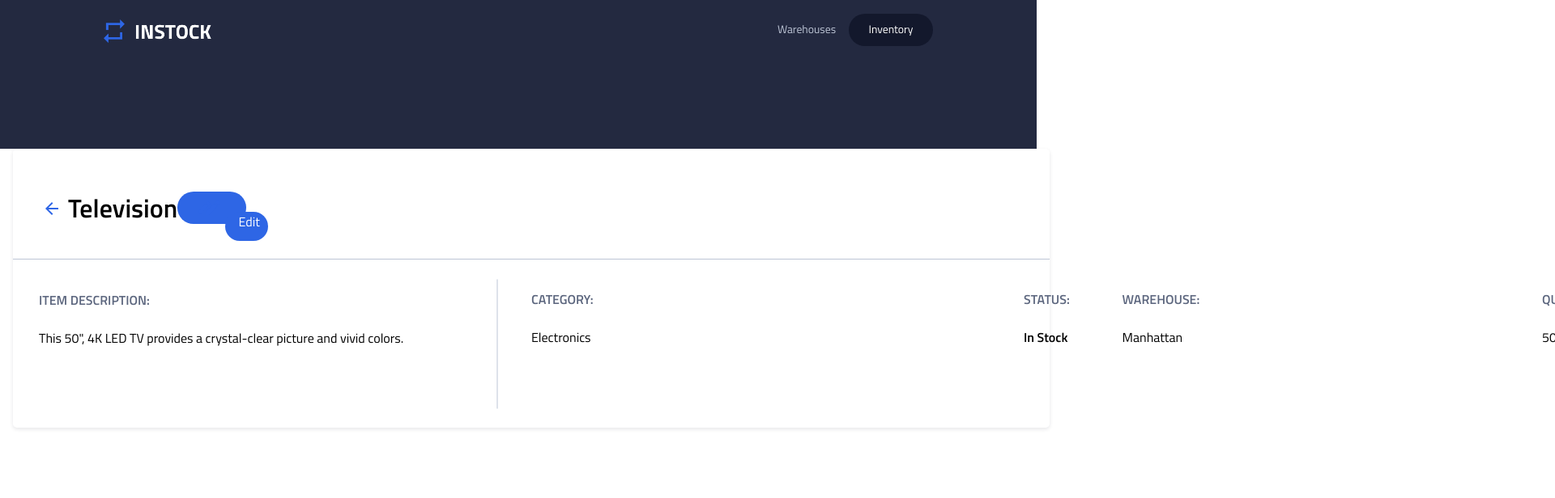
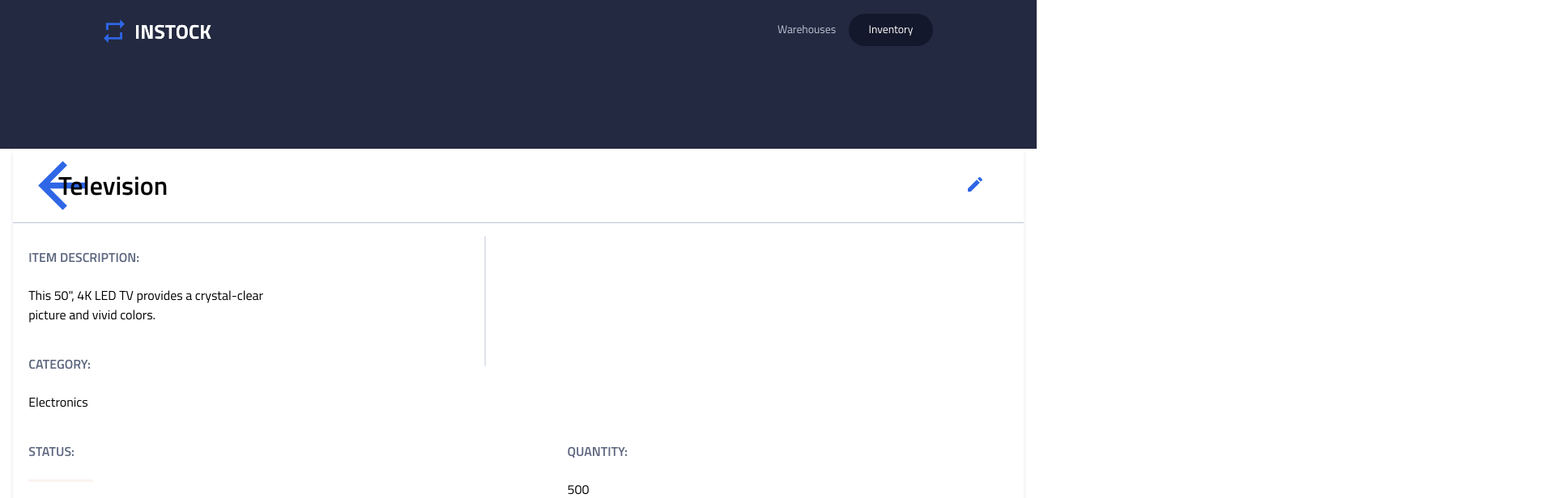
Before and after one commit to cathybi/instock-client, a React (Create React App) app: page /inventory/add in a window 1280 px wide. Shown: the top 616 px of the page at 81% size, 1920 px wide, since content can reach past the window. Built offline with nearby package versions, Linux system fonts and the light colour scheme; no server answers.

Commit message:
some changes done in AddEditInventory component

```diff
--- a/src/components/AddEditInventory/AddEditInventory.jsx
+++ b/src/components/AddEditInventory/AddEditInventory.jsx
@@ -1,9 +1,9 @@
-import './AddEditInventory.scss'
-import { Link } from 'react-router-dom';
-import arrow from './../../assets/icons/arrow_back-24px.svg'
-import edit from './../../assets/icons/edit-24px.svg'
-import React, { useState, useEffect } from 'react';
-import axios from 'axios';
+import "./AddEditInventory.scss";
+import { Link } from "react-router-dom";
+import arrowBack from "../../assets/icons/arrow_back-24px.svg";
+import editIcon from "../../assets/icons/edit-24px.svg";
+import React, { useState, useEffect } from "react";
+import axios from "axios";
 
 function AddEditInventory() {
   const [inventoryItem, setInventoryItem] = useState({});
@@ -11,25 +11,39 @@ function AddEditInventory() {
   useEffect(() => {
     axios
       .get(``)
-            .then(res => {
+      .then((res) => {
         setInventoryItem(res.data);
       })
-            .catch(err => console.error);
+      .catch((err) => console.error);
   }, []);
 
   return (
     <>
       <div className="inventory-item">
-                <div className="inventory-item__header">
+        <div className="inventory-item__nav">
+          <div className="inventory-item__back">
             <Link className="inventory-item__link" to="/inventory">
-                        <img className="inventory-item__icon-arrow" src={arrow} alt="Back Arrow" />
+              <img
+                src={arrowBack}
+                alt="arrow back"
+                className="inventory-item__arrowIcon"
+              />
             </Link>
-                    {/* <h1 className="inventory-item__heading">{inventoryItem.itemName}</h1> */}
-                    <h1 className="inventory-item__heading">Television</h1>
-                    <Link className="inventory-item__link-edit" to={`/inventory/${inventoryItem.id}/edit`} >
-                        <img className="inventory-item__icon-edit" src={edit} alt="Edit Item" />
-                        <p className="inventory-item__icon-text">Edit</p>
+            <h1 className="inventory-item__title">Television</h1>
+          </div>
+
+          <div className="sinventory-item__edit">
+            <Link
+              className="inventory-item__link"
+              to={`/inventory/${inventoryItem.id}/edit`}
+            >
+              <img
+                src={editIcon}
+                alt="edit icon"
+                className="inventory-item__editIcon"
+              />
             </Link>
+          </div>
         </div>
 
         <div className="inventory-item__underline"></div>
@@ -40,7 +54,10 @@ function AddEditInventory() {
           <div className="inventory-item__details">
             <h4 className="inventory-item__subheading">ITEM DESCRIPTION:</h4>
             {/* <p className="inventory-item__information">{inventoryItem.description}</p> */}
-                        <p className="inventory-item__information">This 50", 4K LED TV provides a crystal-clear picture and vivid colors.</p>
+            <p className="inventory-item__information">
+              This 50", 4K LED TV provides a crystal-clear picture and vivid
+              colors.
+            </p>
           </div>
 
           <div className="inventory-item__details">
@@ -51,15 +68,15 @@ function AddEditInventory() {
 
           <div className="inventory-item__details-status">
             <h4 className="inventory-item__subheading">STATUS:</h4>
-                        {/* <p className={inventoryItem.status === "In Stock" ? "inventory-item__information--green" : "inventory-item__information--red"} >
+
+            <div
+              className={`inventory__status ${
+                inventoryItem.status === "In Stock"
+                  ? "in-stock"
+                  : "out-of-stock"
+              }`}
+            >
               {inventoryItem.status}
-                        </p> */}
-                        {/* <p className={inventoryItem.status === "In Stock" ? "inventory-item__information--green" : "inventory-item__information--red"} >
-                            {"In Stock"}
-                        </p> */}
-                        <div className={`inventory__status ${inventoryItem.status === "In Stock" ? "in-stock" : "out-of-stock"}`}>
-                            {/* {inventoryItem.status} */}
-                            {"In Stock"}
             </div>
           </div>
 
@@ -74,11 +91,10 @@ function AddEditInventory() {
             {/* <p className="inventory-item__information">{inventoryItem.warehouseName}</p> */}
             <p className="inventory-item__information">Manhattan</p>
           </div>
-
         </div>
       </div>
     </>
-    )
+  );
 }
 
 export default AddEditInventory;
--- a/src/components/AddEditInventory/AddEditInventory.scss
+++ b/src/components/AddEditInventory/AddEditInventory.scss
@@ -4,93 +4,42 @@
 
 .inventory-item {
   margin: 0 1rem 6.875rem;
-//   border-top: none;
   box-shadow: 0 0.125rem 0.3125rem rgba(19, 24, 44, 0.1);
   border-radius: 5px;
   background: $primary-white;
 
-  @include tablet {
-    width: 100%;
-    // margin-top: -0.7rem;
+  &__nav {
+    border-bottom: 1px solid $secondary-cloud;
+    padding-left: $m-margin;
+    padding-right: $m-margin;
+    display: flex;
+    justify-content: space-between;
   }
 
-  // @include desktop {
-  //   width: 1020px;
-  //   margin: 0 auto;
-  // }
+  &__link {
+    display: flex;
+    // padding-top: 2rem;
+  }
 
-  &__header {
-    padding: 1.5rem 1rem 1.5rem;
+  &__back {
     display: flex;
-    align-items: center;
+  }
+
+  &__edit {
+    display: flex;
+    margin-right: 2rem;
 
     @include tablet {
-      padding: 2rem 2.25rem 1rem;
+      margin-right: 3rem;
+    }
+  }
+  &__editIcon {
+    padding: 2rem;
   }
 
-    @include desktop {
-      padding: 1.7rem 2.25rem 1.1rem;
-      position: relative;
-    }
-  }
-
-
-  &__heading {
-    padding-left: 0.25rem;
-
-    @include tablet {
-      padding-left: 0.5rem;
-    }
-  }
-
-  &__link-edit {
-    @include set-button-style("Mobile", $primary-instock-indigo);
-    // position: absolute;
-    right: 2rem;
-
-    @include tablet {
-      right: 3rem;
-      width: 85px;
-      height: 40px;
-      display: flex;
-      border-radius: 20px;
-    }
-  }
-
-  &__icon-edit {
-    @include set-icon-style('../../assets/icons/edit-24px.svg');
-    position: relative;
-
-    @include tablet {
-      padding: 0.5rem 1rem;
-    }
-  }
-
-  &__icon-text {
-    visibility: hidden;
-
-    @include tablet {
-      visibility: visible;
-      position: relative;
-      color: $primary-white;
-      right: 0.8rem;
-      top: 0.6rem;
-      @include set-button-style ("Mobile", $primary-instock-indigo);
-    }
-  }
-
-  &__icon-arrow {
-    width: 20px;
-    padding-top: 0.5rem;
-
-    @include tablet {
-      width: 100%;
-    }
-  }
-
-  &__underline {
-    border-top: 1px solid $secondary-cloud;
-    width: 100%;
+  &__title {
+    // @include set-mobile-font("PageHeader");
+    padding-left: 1rem;
   }
 
   &__divider {
@@ -109,68 +58,26 @@
     display: flex;
     flex-wrap: wrap;
     box-sizing: border-box;
+  }
 
+  &__information {
     @include tablet {
-      padding: 1rem 2rem;
-      flex-direction: column;
-      flex-wrap: wrap;
-      height: 13rem;
-      width: 100%;
+      width: 20rem;
     }
   }
-
-
-
-
-//   &__details,
-//   &__details-status,
-//   &__details-quantity {
-//     padding: 0.4rem 0;
-
-//     @include tablet {
-//       padding: 1rem 0;
-//     }
-//   }
 
   &__details {
     width: 100%;
 
-    @include tablet {
-      width: 40%;
-      padding-right: 6rem;
-    }
-
-    @include tablet {
-      width: 50%;
-      padding-right: 2.5rem;
-    }
   }
 
   &__details-status {
     width: 40%;
+  }
 
-    @include tablet {
-      width: 10%;
-    }
-  }
   &__details-quantity {
     width: 40%;
     padding-left: 15%;
-
-    @include tablet {
-      width: 10%;
-    }
-  }
-
-  &__details-quantity {
-    @include tablet {
-      order: 1;
-      margin-left: -12rem;
-    }
-
-    @include desktop {
-      margin-left: -17rem;
-    }
   }
 
   &__subheading {
@@ -181,10 +88,8 @@
 }
 
 .inventory__status {
-  font-weight: bold; /* You can adjust styles as needed */
-}
-
-.inventory__status.in-stock {
+  font-weight: bold;
+  &.in-stock {
     @include set-font(10px, normal, normal);
       color: $green;
       background-color: rgba($green, 0.07);
@@ -199,8 +104,7 @@
       }
   }
 
-.inventory__status.out-of-stock {
-  &__information--red {
+  &.out-of-stock {
     @include set-font(10px, normal, normal);
     color: $red;
     background-color: rgba($red, 0.07);
```
Lines whose indentation alone changed are shown as unchanged.
